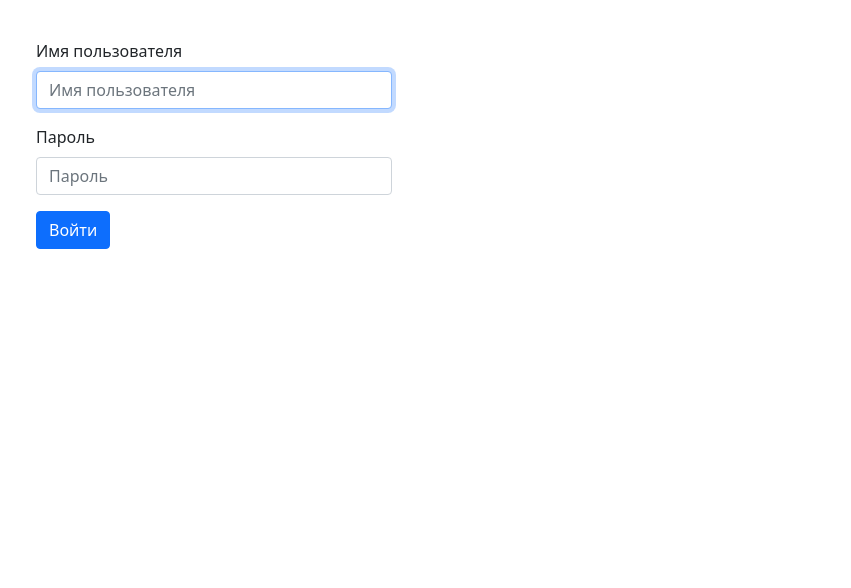
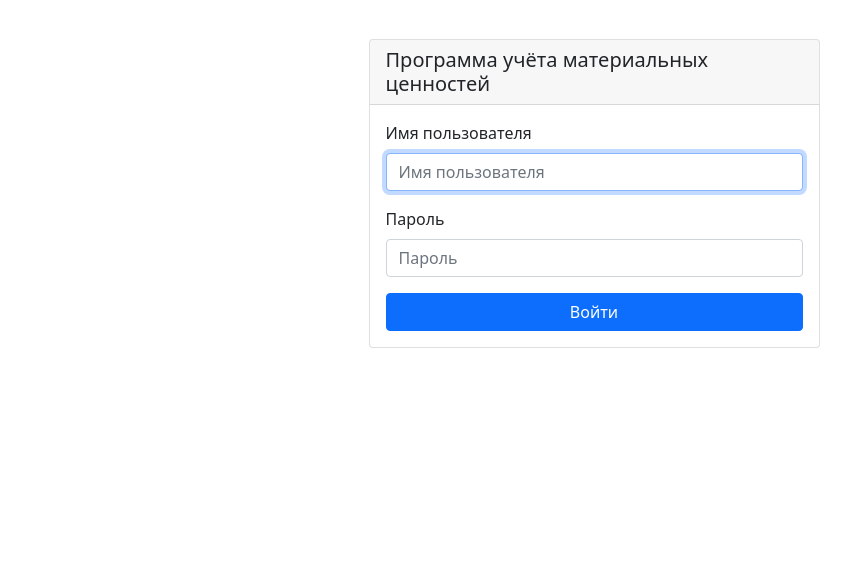
Before and after one commit to tftp/django_app, a Django app: page /login/ in a window 1280 px wide. Shown: the part 57-645 px from the top of the page, without its empty margins (46-897 px from the left). Run offline with Django 3.2, Linux system fonts and the light colour scheme; some libraries are stand-ins or nearby versions.

Commit message:
change login templ

```diff
--- a/main/templates/main/login.html
+++ b/main/templates/main/login.html
@@ -2,13 +2,22 @@
 
 {% block login %}
 {% load django_bootstrap5 %}
-<div class="row">
-    <div class="col-4">
-        <form method="post" class="form">
-            {% csrf_token %}
-            {% bootstrap_form form %}
-            {% bootstrap_button button_type="submit" content="Войти" %}
-        </form>
+<div class="row justify-content-center">
+    <div class="col-5">
+        <div class="card">
+            <h5 class="card-header">
+                Программа учёта материальных ценностей
+            </h5>
+            <div class="card-body">
+                <form method="post" class="form">
+                    {% csrf_token %}
+                    {% bootstrap_form form %}
+                    <div class="d-grid gap-2">
+                        {% bootstrap_button button_type="submit" content="Войти" %}
+                    </div>
+                </form>
+            </div>
+        </div>
     </div>
 </div>
 {% endblock %}
```
